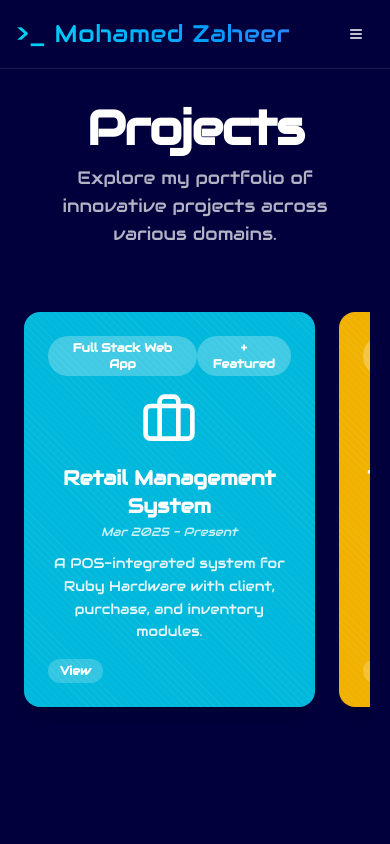
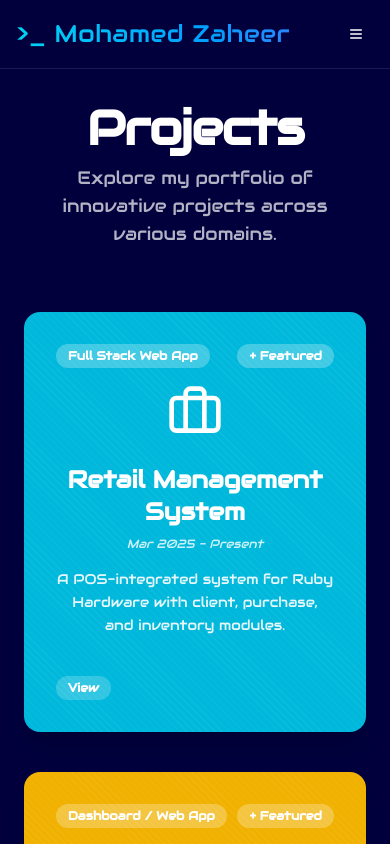
Before and after one commit to Zaheer2003/Portfolio_Zaheer, a Next.js app: page /projects in a window 390 px wide. Shown: the top 844 px of the page. Built offline with nearby package versions, Linux system fonts and the light colour scheme.

Commit message:
remove mobile view

```diff
--- a/src/app/projects/page.tsx
+++ b/src/app/projects/page.tsx
@@ -1,7 +1,7 @@
 'use client'
 
 import { useRouter } from 'next/navigation'
-import React from 'react'
+import React, { useState } from 'react'
 import {
   Briefcase,
   LayoutDashboard,
@@ -10,7 +10,7 @@ import {
   Globe,
   Layers,
 } from 'lucide-react'
-import { motion } from 'framer-motion'
+import { AnimatePresence, motion } from 'framer-motion'
 
 const projects = [
   {
@@ -75,8 +75,15 @@ const projects = [
   },
 ]
 
+const ITEMS_PER_PAGE = 3
+
 export default function Projects() {
   const router = useRouter()
+  const [currentPage, setCurrentPage] = useState(0)
+
+  const startIndex = currentPage * ITEMS_PER_PAGE
+  const visibleProjects = projects.slice(startIndex, startIndex + ITEMS_PER_PAGE)
+  const totalPages = Math.ceil(projects.length / ITEMS_PER_PAGE)
 
   return (
     <section className="min-h-screen px-6 py-20 md:px-12 bg-[#01003D] text-white font-audiowide mt-6">
@@ -88,13 +95,14 @@ export default function Projects() {
           </p>
         </div>
 
-        {/* Responsive Grid & Mobile Carousel */}
-        <div className="md:grid md:grid-cols-3 gap-10 hidden md:block">
-          {projects.map((project) => (
+        <div className="grid md:grid-cols-3 gap-10">
+          <AnimatePresence mode="wait">
+            {visibleProjects.map((project) => (
               <motion.button
                 key={project.title}
                 initial={{ opacity: 0, y: 20 }}
                 animate={{ opacity: 1, y: 0 }}
+                exit={{ opacity: 0, y: -20 }}
                 transition={{ duration: 0.3 }}
                 onClick={() => router.push(project.url)}
                 className={`rounded-2xl p-8 text-black shadow-xl transform transition-transform hover:scale-[1.03] focus:scale-[1.03] focus:outline-none ${project.color} flex flex-col justify-between`}
@@ -103,6 +111,7 @@ export default function Projects() {
                     'repeating-linear-gradient(45deg, rgba(255,255,255,0.05), rgba(255,255,255,0.05) 1px, transparent 1px, transparent 5px)',
                   minHeight: '420px',
                 }}
+                aria-label={`Open project details: ${project.title}`}
                 type="button"
               >
                 <div>
@@ -114,13 +123,18 @@ export default function Projects() {
                       + Featured
                     </span>
                   </div>
+
                   <div className="flex justify-center items-center mb-6 text-white">
                     {project.icon}
                   </div>
+
                   <h3 className="text-2xl font-bold text-white mb-2">{project.title}</h3>
                   <p className="text-white/80 text-xs italic mb-4">{project.timeline}</p>
-                <p className="text-white/90 text-sm leading-relaxed">{project.description}</p>
+                  <p className="text-white/90 text-sm leading-relaxed">
+                    {project.description}
+                  </p>
                 </div>
+
                 <div className="mt-6 flex justify-end">
                   <span
                     className="bg-white/20 text-white text-xs font-semibold px-3 py-1 rounded-full cursor-pointer hover:bg-white/40 transition"
@@ -134,52 +148,20 @@ export default function Projects() {
                 </div>
               </motion.button>
             ))}
+          </AnimatePresence>
         </div>
 
-        {/* Mobile Carousel */}
-        <div className="md:hidden flex gap-6 overflow-x-auto scroll-smooth snap-x snap-mandatory pb-4 px-1 -mx-1">
-          {projects.map((project) => (
-            <motion.button
-              key={project.title}
-              initial={{ opacity: 0, y: 20 }}
-              animate={{ opacity: 1, y: 0 }}
-              transition={{ duration: 0.3 }}
-              onClick={() => router.push(project.url)}
-              className={`min-w-[85%] snap-center rounded-2xl p-6 text-black shadow-xl transform transition-transform hover:scale-[1.03] focus:scale-[1.03] focus:outline-none ${project.color} flex flex-col justify-between`}
-              style={{
-                backgroundImage:
-                  'repeating-linear-gradient(45deg, rgba(255,255,255,0.05), rgba(255,255,255,0.05) 1px, transparent 1px, transparent 5px)',
-              }}
-              type="button"
-            >
-              <div>
-                <div className="flex justify-between items-center mb-4">
-                  <span className="bg-white/25 text-white text-xs px-3 py-1 rounded-full font-semibold">
-                    {project.category}
-                  </span>
-                  <span className="bg-white/25 text-white text-xs px-3 py-1 rounded-full font-semibold">
-                    + Featured
-                  </span>
-                </div>
-                <div className="flex justify-center items-center mb-4 text-white">
-                  {project.icon}
-                </div>
-                <h3 className="text-xl font-bold text-white mb-1">{project.title}</h3>
-                <p className="text-white/80 text-xs italic mb-3">{project.timeline}</p>
-                <p className="text-white/90 text-sm leading-relaxed">{project.description}</p>
-              </div>
-              <div className="mt-4 flex justify-end">
-                <span
-                  className="bg-white/20 text-white text-xs font-semibold px-3 py-1 rounded-full cursor-pointer hover:bg-white/40 transition"
-                  onClick={(e) => {
-                    e.stopPropagation()
-                    router.push(project.url)
-                  }}
-                >
-                  View
-                </span>
-              </div>
-            </motion.button>
+        {/* Pagination Dots */}
+        <div className="flex justify-center mt-16 gap-3">
+          {[...Array(totalPages)].map((_, i) => (
+            <button
+              key={i}
+              aria-label={`Go to page ${i + 1}`}
+              className={`w-4 h-4 rounded-full transition-colors focus:outline-none ${
+                i === currentPage ? 'bg-white' : 'bg-white/40'
+              }`}
+              onClick={() => setCurrentPage(i)}
+            />
           ))}
         </div>
       </div>
```
Lines whose indentation alone changed are shown as unchanged.
